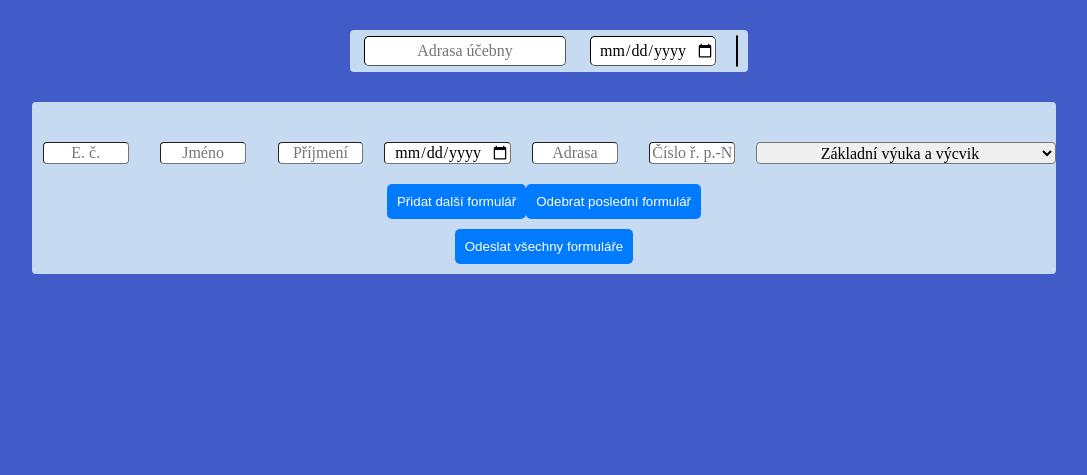
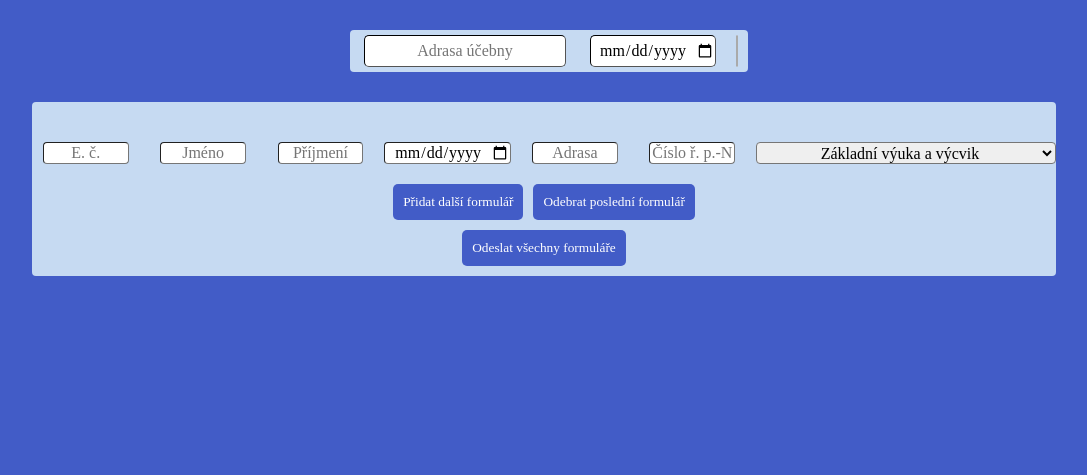
Before and after one commit to Yorrii/Rezervacni-system, a Python web app: template Code/templates/sign_up.html in a window 1280 px wide. Shown: the part 80-555 px from the top of the page, without its empty margins (96-1183 px from the left). Run offline with Jinja, Linux system fonts and the light colour scheme; the template is opened without the code that fills it, so the values that code supplies are empty; some libraries are stand-ins or nearby versions.

Commit message:
html, styles
úpravy v html a stylů

```diff
--- a/Code/static/styles.css
+++ b/Code/static/styles.css
@@ -458,6 +479,19 @@ button:hover {
     align-items: center;
 }
 
+.form-button {
+    margin-right: 5px;
+    margin-left: 5px;
+    font-family: 'Work Sans';
+    background-color: #425CC7;
+    color: #fff;
+    border-radius: 5px;
+}
+
+.form-button:hover{
+    background-color: #283777;
+}
+
 .form-group {
     display: flex;
     justify-content: center;
@@ -579,42 +649,9 @@ button:hover {
     margin-left: 4px;
     background-color: #FFFFFF;
     font-family: 'Work Sans';
-    height: 28px;
+    height: 30px;
     font-size: 100%;
     display: flex;
     align-items: center;
     text-align: center;
 }
-
-/* Kontejner pro select2 */
-.select2-container--default .select2-selection--multiple {
-    height: 28px; /* Nastavení výšky */
-    border: 1px solid black !important; /* Černý border o tloušťce 1px */
-    border-radius: 5px; /* Radius hrany 5px */
-    font-family: 'Work Sans', sans-serif !important; /* Nastavení fontu */
-    color: black !important; /* Černý text */
-    box-sizing: border-box; /* Ujistit se, že velikost funguje správně */
-    display: flex !important;
-    align-items: center !important; /* Zarovnání obsahu vertikálně uprostřed */
-    justify-items: center !important;
-}
-
-/* Zajistí, že každá vybraná položka (tag) má správnou velikost */
-.select2-container--default .select2-selection--multiple .select2-selection__choice {
-    font-family: 'Work Sans', sans-serif !important; /* Nastavení fontu pro vybrané možnosti */
-    color: black !important; /* Černý text pro vybrané možnosti */
-}
-
-/* Nastavení vyhledávacího pole uvnitř select2 multiselectu */
-.select2-container--default .select2-search--inline .select2-search__field {
-    font-family: 'Work Sans', sans-serif; /* Nastavení fontu pro vyhledávání */
-    color: black; /* Černý text pro vyhledávací pole */
-    height: 28px; /* Výška vyhledávacího pole */
-}
-
-/* Zajištění správného zarovnání při psaní v selectu */
-.select2-container--default .select2-selection--multiple .select2-selection__rendered {
-    display: flex !important;
-    align-items: center !important; /* Zarovnání textu vertikálně uprostřed */
-    height: 100%;
-}
--- a/Code/templates/home.html
+++ b/Code/templates/home.html
@@ -15,7 +15,7 @@
                 <input class='input-box' id='login_email' type='text' placeholder='Email' name='login_email'>
 
                 <input class='input-box' id='login_heslo' type='password' placeholder='Heslo' name='login_heslo'>
-                {% include 'message.html' %}
+
                 <button type='submit' name='potvrdit'>Přihlásit</button>
 
                 <a class="odkaz" href="{{ url_for('forgotten_password') }}">Zapomenuté heslo</a>
--- a/Code/templates/profile.html
+++ b/Code/templates/profile.html
@@ -8,7 +8,6 @@
     <div class="column-div">
         <div class='user-info'>
             <div>{{ autoskola.nazev }}</div>
-            <div>{{ autoskola.adresa_u }}</div>
         </div>
         <div class="contain-two-divs">
             <div class="vehicle-list">
--- a/Code/templates/sign_up.html
+++ b/Code/templates/sign_up.html
@@ -60,11 +60,11 @@
                 </form>
             </div>
             <div class="buttons center-div margin-top-10">
-                <button type="button" id="add-form">Přidat další formulář</button>
-                <button type="button" id="remove-form">Odebrat poslední formulář</button>
+                <button class="form-button" type="button" id="add-form">Přidat další formulář</button>
+                <button class="form-button" type="button" id="remove-form">Odebrat poslední formulář</button>
             </div>
             <div class="buttons center-div margin-top-10 margin-bot-10">
-                <button type="submit" id="submit-forms">Odeslat všechny formuláře</button>
+                <button class="form-button" type="submit" id="submit-forms">Odeslat všechny formuláře</button>
             </div>
         </div>
     </div>
--- a/Code/templates/term.html
+++ b/Code/templates/term.html
@@ -82,11 +82,11 @@
                 </form>
             </div>
             <div class="buttons center-div margin-top-10">
-                <button type="button" id="add-form">Přidat další formulář</button>
-                <button type="button" id="remove-form">Odebrat poslední formulář</button>
+                <button class="form-button" type="button" id="add-form">Přidat další formulář</button>
+                <button class="form-button" type="button" id="remove-form">Odebrat poslední formulář</button>
             </div>
             <div class="buttons center-div margin-top-10 margin-bot-10">
-                <button type="submit" id="submit-forms">Odeslat všechny formuláře</button>
+                <button class="form-button" type="submit" id="submit-forms">Odeslat všechny formuláře</button>
             </div>
         </div>
     </div>
--- a/Code/templates/term_admin.html
+++ b/Code/templates/term_admin.html
@@ -35,7 +35,7 @@
                             <div>{{ zak['typ_zkousky']}}</div>
                             <div>{{ zak['druh_zkousky']}}</div>
                             <div>
-                                <input type="time" name="time-start" id="time-zak_{{zak['id']}}" placeholder="začátek" value="8:00" required>
+                                <input type="time" name="time-start" id="time-zak_{{zak['id']}}" placeholder="začátek" value="08:00" required>
                                 <select name="commissar" id="commissar-for-zak_{{zak['id']}}" required>
                                     {% for komisar in komisari %}
                                         <option value="{{komisar['id']}}">{{komisar['jmeno']}} {{komisar['prijmeni']}}</option>
```
Also changed, not shown: other parts of Code/static/styles.css (+76 -19 lines), Code/templates/zapis_studenta_adminem.html (+7 -7 lines).
